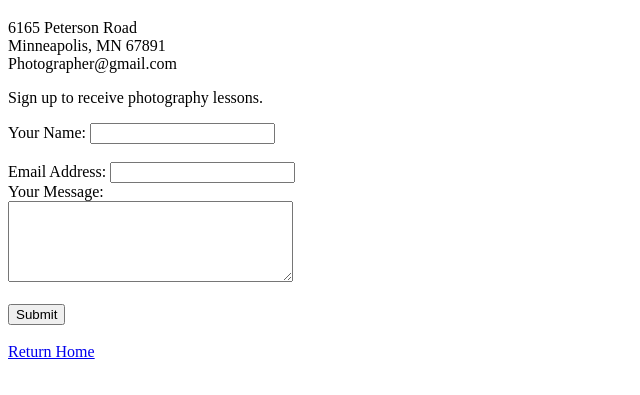
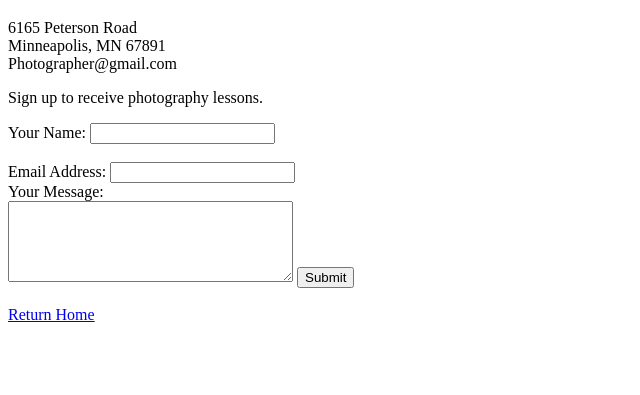
Before and after one commit to serenajo/tb, a plain HTML site: page contact-me.html in a window 1280 px wide. Shown: the part 61-456 px from the top of the page, without its empty margins (0-640 px from the left). Drawn offline with Linux system fonts and the light colour scheme.

Commit message:
Update contact-me.html

```diff
--- a/contact-me.html
+++ b/contact-me.html
@@ -17,7 +17,7 @@
     <label>Email Address:</label>
     <input type="email" id="email" name="yourEmail"> <br>
     <label>Your Message:</label><br>
-    <textarea name=yourMessage rows="5" cols="33"></textarea> <br><br>
+    <textarea name=yourMessage rows="5" cols="33"></textarea>
     <input type="submit" name="">
   </form> <br>
   <a href="index.html">Return Home</a>
```
